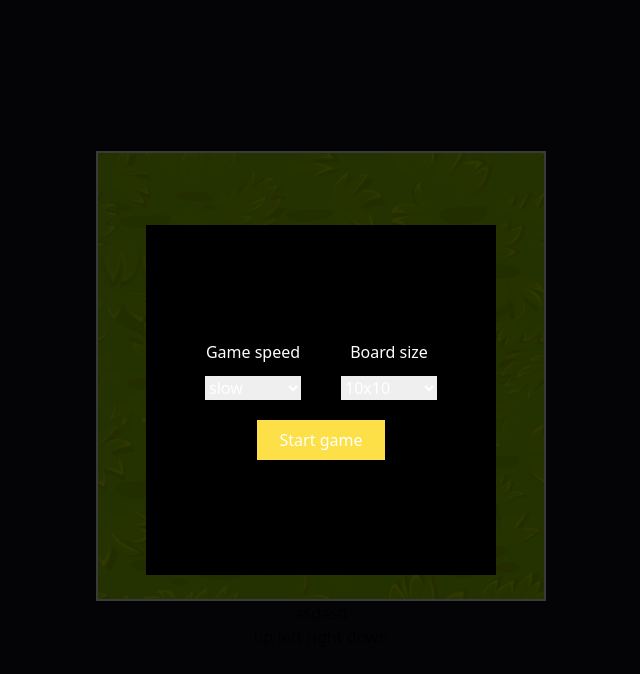
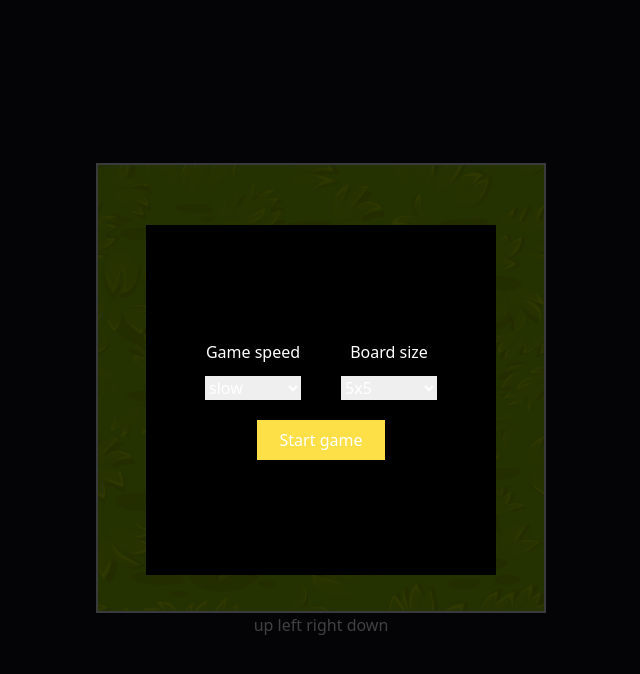
Before and after one commit to McCowsky/Snake, a website: page index.html in a window 1280 px wide. Shown: the whole page, without its empty margins (319-959 px from the left). Drawn offline with Linux system fonts and the light colour scheme.

Commit message:
add types, fix fruit random spawn

```diff
--- a/index.html
+++ b/index.html
@@ -15,12 +15,13 @@
 </head>
 
 <body class="h-full">
-    <div class="bg-[#101119] w-full h-full sm:h-[100vh] sm:flex sm:flex-col sm:items-center sm:justify-center relative">
+    <div
+        class="text-white bg-[#101119] w-full h-full sm:h-[100vh] sm:flex sm:flex-col sm:items-center sm:justify-center relative">
         <div class="w-full aspect-square sm:max-w-[450px] sm:max-h-[450px]">
             <canvas id="canvas" class="block border-2 bg-[url('/dist/img/grass.jpg')] bg-cover"></canvas>
 
         </div>
-        <h3 id="pointBox">asdasd</h3>
+        <h3 id="pointBox"></h3>
         <div>
             <button>up</button>
             <button>left</button>
@@ -33,6 +34,7 @@
         <div class="w-full h-full bg-black/75 absolute top-0 text-white flex flex-col items-center justify-center"
             id="mainMenu">
             <div class="w-[350px] h-[350px] bg-black flex flex-col gap-10 items-center justify-center">
+                <h2 class="hidden text-3xl" id="win">YOU WON</h2>
                 <h2 class="hidden text-3xl" id="gameOver">GAME OVER</h2>
                 <form action="" class="flex flex-col gap-5 items-center justify-center">
                     <div class="flex gap-10">
@@ -48,8 +50,8 @@
 
                             <label for="size">Board size</label>
                             <select name="size" class="w-24" id="size">
-                                <option value="10">10x10</option>
-                                <option value="15">15x15</option>
+                                <option value="5">5x5</option>
+                                <option value="7">7x7</option>
                             </select>
                         </div>
                     </div>
--- a/src/ts/canvas.ts
+++ b/src/ts/canvas.ts
@@ -1,58 +1,54 @@
 const pointBox = document.getElementById("pointBox") as HTMLParagraphElement;
 const gameOver = document.getElementById("gameOver") as HTMLHeadingElement;
+const win = document.getElementById("win") as HTMLHeadingElement;
 const mainMenu = document.getElementById("mainMenu") as HTMLDivElement;
 const startButton = document.getElementById("startButton") as HTMLButtonElement;
+
 const canvas = document.getElementById("canvas") as HTMLCanvasElement;
 const ctx = canvas.getContext("2d");
 if (ctx === null) window.alert("refresh page");
-
 canvas.style.width = "100%";
 canvas.style.height = "100%";
 canvas.width = canvas.offsetWidth;
 canvas.height = canvas.offsetHeight;
 const SCREEN_CENTER = { x: canvas.offsetWidth / 2, y: canvas.offsetHeight / 2 };
 
+type CoordsSizes = {
+  x: number;
+  y: number;
+};
+
 let appleImage = new Image();
 appleImage.src = "../../dist/img/apple.png";
 
-//let points = 0;
 let speed = 3;
-let grid = 10;
-let gridSize = canvas.width / grid;
-console.log(gridSize);
+let grid = 4;
+let gridSize = canvas.offsetWidth / grid;
+console.log(gridSize + "gridsize");
 let stopGame = true;
 let stopDrawFruit = false;
 let fruitX = 0;
 let fruitY = 0;
 const spawnPoint = {
-  x: Math.floor(grid / 2) * gridSize,
-  y: Math.floor(grid / 2) * gridSize,
+  x: Math.floor(grid / 2) * gridSize + gridSize / 10,
+  y: Math.floor(grid / 2) * gridSize + gridSize / 10,
 };
 
-// window.addEventListener("resize", () => {
-//   let canvas = document.getElementById(" #canvas") as HTMLCanvasElement;
-//   canvas.width = window.innerWidth;
+//console.log(gridSize);
 
-//   canvas.height = window.innerHeight;
-
-// });
 class Snake {
-  pos: { x: number; y: number };
-  vel: { x: number; y: number };
-  size: { w: number; h: number };
+  pos: CoordsSizes;
+  vel: CoordsSizes;
+  size: CoordsSizes;
   collision: boolean;
-  constructor(
-    pos: { x: number; y: number },
-    vel: { x: number; y: number },
-    size: { w: number; h: number }
-  ) {
+  constructor(pos: CoordsSizes, vel: CoordsSizes, size: CoordsSizes) {
     this.pos = pos;
     this.vel = vel;
     this.size = size;
     this.collision = false;
   }
   drawSnake() {
-    ctx?.fillRect(this.pos.x, this.pos.y, this.size.w, this.size.h);
+    ctx?.fillRect(this.pos.x, this.pos.y, this.size.x, this.size.y);
   }
   moveSnake() {
     if (snakeParts[0].vel.x != 0 || snakeParts[0].vel.y != 0) {
@@ -60,56 +56,36 @@ class Snake {
         new Snake(
           { x: snakeParts[0].pos.x, y: snakeParts[0].pos.y },
           { x: snakeParts[0].vel.x, y: snakeParts[0].vel.y },
-          { w: gridSize, h: gridSize }
+          { x: (gridSize * 4) / 5, y: (gridSize * 4) / 5 }
         )
       );
       snakeParts.pop();
     }
   }
   update() {
-    // this.pos.x += this.vel.x;
-    // this.pos.y += this.vel.y;
-
     snakeParts[0].pos.x += snakeParts[0].vel.x;
     snakeParts[0].pos.y += snakeParts[0].vel.y;
-
-    // const newsnakeParts = [
-    //   new Snake(
-    //     { x: snakeParts[0].pos.x, y: snakeParts[0].pos.y },
-    //     { x: snakeParts[0].vel.x, y: snakeParts[0].vel.y },
-    //     { w: gridSize, h: gridSize }
-    //   ),
-    // ];
-    // for (let i = 1; i < snakeParts.length ; ++i) {
-    //   newsnakeParts.push(snakeParts[i-1]);
-    // }
-    // snakeParts = newsnakeParts;
   }
 }
 class Fruit {
-  pos: { x: number; y: number };
-  size: { r: number };
-  constructor(pos: { x: number; y: number }, size: { r: number }) {
+  pos: CoordsSizes;
+  size: CoordsSizes;
+  constructor(pos: CoordsSizes, size: CoordsSizes) {
     this.pos = pos;
     this.size = size;
   }
   randomCoords() {
     const randomX = Math.floor(Math.random() * grid + 1) * gridSize - (gridSize * 3) / 4;
     const randomY = Math.floor(Math.random() * grid + 1) * gridSize - (gridSize * 3) / 4;
-    console.log(randomX);
-    console.log(randomY);
-
     //JESLI OWOC POKRYWA SIE Z WEZEM TO GENERUJ OWOC JESZCZE RAZ
     if (
       snakeParts.some((e) => {
         return (
-          e.pos.x + gridSize / 2 == randomX + gridSize / 4 &&
-          e.pos.y + gridSize / 2 == randomY + gridSize / 4
+          Math.ceil(e.pos.x + (gridSize * 2) / 5) === randomX + gridSize / 4 &&
+          Math.ceil(e.pos.y + (gridSize * 2) / 5) === randomY + gridSize / 4
         );
       })
     ) {
-      console.log("PPPPPPPPPPPPP");
-
       fruit.drawFruit();
     } else return [randomX, randomY];
   }
@@ -122,10 +98,7 @@ class Fruit {
         fruitY = randomCoords[1];
       }
     }
-    // ctx?.beginPath();
-    // ctx?.arc(fruitX, fruitY, this.size.r, 0, 2 * Math.PI);
-    // ctx?.stroke();
-    ctx?.drawImage(appleImage, fruitX, fruitY, this.size.r, this.size.r);
+    ctx?.drawImage(appleImage, fruitX, fruitY, this.size.x, this.size.x);
   }
 }
 
@@ -133,43 +106,28 @@ class Game {
   points = 0;
   keyPress() {
     window.addEventListener(
-      "keydown",
+      "keyup",
       function (e) {
         switch (e.key) {
           case "ArrowLeft": //left
             if (snakeParts[0].vel.x === gridSize) return;
-            //for (let i = 0; i <= snakeParts.length - 1; i++) {
             snakeParts[0].vel.y = 0;
             snakeParts[0].vel.x = -gridSize;
-            //}
-
             break;
           case "ArrowUp": //up
             if (snakeParts[0].vel.y === gridSize) return;
-
-            // for (let i = 0; i <= snakeParts.length - 1; i++) {
             snakeParts[0].vel.y = -gridSize;
             snakeParts[0].vel.x = 0;
-            // }
-
             break;
           case "ArrowRight": //right
             if (snakeParts[0].vel.x === -gridSize) return;
-
-            //for (let i = 0; i <= snakeParts.length - 1; i++) {
             snakeParts[0].vel.y = 0;
             snakeParts[0].vel.x = gridSize;
-            //}
-
             break;
           case "ArrowDown": //down
             if (snakeParts[0].vel.y === -gridSize) return;
-
-            //for (let i = 0; i <= snakeParts.length - 1; i++) {
             snakeParts[0].vel.y = gridSize;
             snakeParts[0].vel.x = 0;
-            //}
-
             break;
         }
       },
@@ -185,28 +143,35 @@ class Game {
       new Snake(
         { x: spawnPoint.x, y: spawnPoint.y },
         { x: 0, y: 0 },
-        { w: gridSize, h: gridSize }
+        { x: (gridSize * 4) / 5, y: (gridSize * 4) / 5 }
       ),
-      // new Snake(
-      //   { x: SCREEN_CENTER.x - gridSize, y: SCREEN_CENTER.y },
-      //   { x: 0, y: 0 },
-      //   { w: gridSize, h: gridSize }
-      // ),
     ];
     fruit = new Fruit(
       { x: gridSize - (gridSize * 3) / 4, y: gridSize - (gridSize * 3) / 4 },
-      { r: gridSize / 2 }
+      { x: gridSize / 2, y: gridSize / 2 }
     );
 
     game.animate();
   }
   gameOver() {
+    stopGame = true;
+    this.points = 0;
+    pointBox.innerText = this.points.toString();
     mainMenu.classList.remove("hidden");
     gameOver.classList.remove("hidden");
+  }
+  win() {
     stopGame = true;
+    this.points = 0;
+    pointBox.innerText = this.points.toString();
+    gameOver.classList.add("hidden");
+    win.classList.remove("hidden");
+    mainMenu.classList.remove("hidden");
   }
+
   addPoint() {
     this.points++;
+    if (this.points === Math.pow(grid, 2) - 1) game.win();
     pointBox.innerText = this.points.toString();
     stopDrawFruit = false;
 
@@ -231,7 +196,11 @@ class Game {
     }
 
     snakeParts.push(
-      new Snake({ x: snakeX, y: snakeY }, { x: 0, y: 0 }, { w: gridSize, h: gridSize })
+      new Snake(
+        { x: snakeX, y: snakeY },
+        { x: 0, y: 0 },
+        { x: (gridSize * 4) / 5, y: (gridSize * 4) / 5 }
+      )
     );
   }
 
@@ -242,15 +211,14 @@ class Game {
       this.intersectWithFruit(
         snakeParts[0].pos.x,
         snakeParts[0].pos.y,
-        snakeParts[0].size.w,
-        snakeParts[0].size.h,
+        snakeParts[0].size.x,
+        snakeParts[0].size.y,
         fruitX,
         fruitY,
-        fruit.size.r
+        fruit.size.x
       )
     ) {
       snakeParts[0].collision = true;
-      //game.gameOver();
       game.addPoint();
     }
   }
@@ -284,14 +252,12 @@ class Game {
       snakeParts[0].pos.y + gridSize / 2 < 0 ||
       snakeParts[0].pos.y + gridSize / 2 > canvas.height
     ) {
-      console.log(snakeParts[0].pos.x + "  " + gridSize + "  " + canvas.offsetWidth);
       game.gameOver();
     }
   }
 
   animate() {
     if (stopGame) return;
-    // for (let i = 0; i <= snakeParts.length - 1; i++) snakeParts[i].update();
     snakeParts[0].update();
     game.collisionDetect();
     game.intersectWithSnake();
@@ -302,7 +268,6 @@ class Game {
     fruit.drawFruit();
     stopDrawFruit = true;
     game.keyPress();
-
     setTimeout(game.animate, 1000 / speed);
   }
 }
@@ -312,15 +277,17 @@ let snakeParts = [
   new Snake(
     { x: spawnPoint.x, y: spawnPoint.y },
     { x: 0, y: 0 },
-    { w: gridSize, h: gridSize }
+    { x: (gridSize * 4) / 5, y: (gridSize * 4) / 5 }
   ),
 ];
 let fruit = new Fruit(
   { x: gridSize - (gridSize * 3) / 4, y: gridSize - (gridSize * 3) / 4 },
-  { r: gridSize / 2 }
+  { x: gridSize / 2, y: gridSize / 2 }
 );
 
 startButton.addEventListener("click", (e) => {
   e.preventDefault();
+  const size = document.getElementById("size") as HTMLSelectElement;
+  console.log(size.value);
   game.start();
 });
```
Also changed, not shown: dist/js/canvas.js, dist/output.css.
